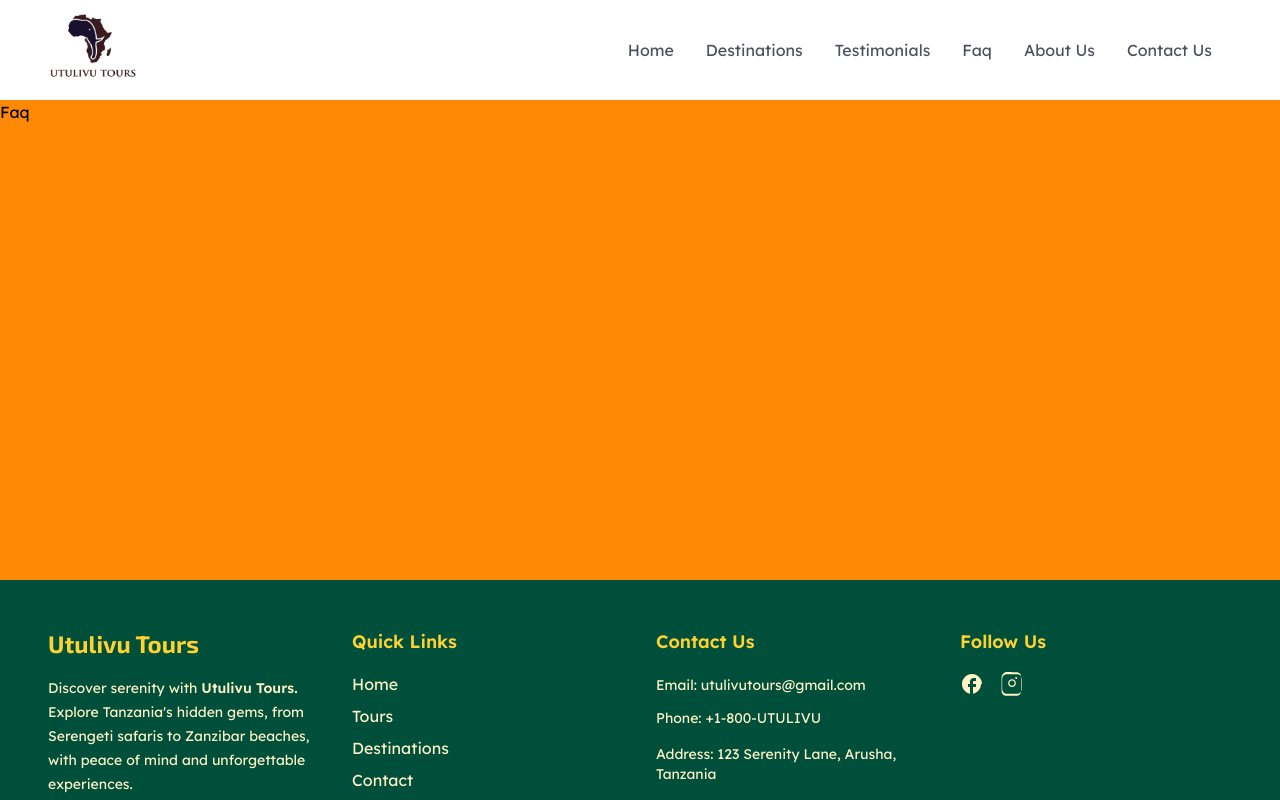
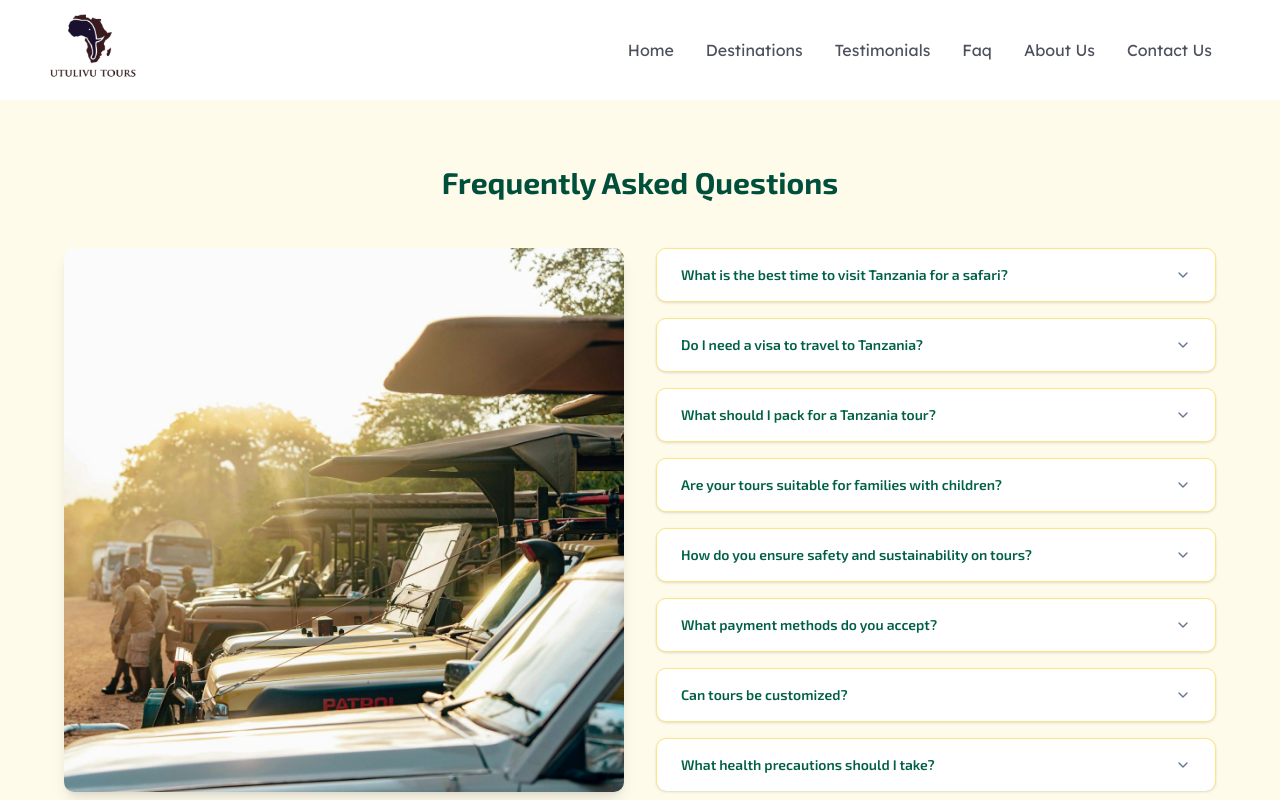
Before and after one commit to bojan09/utulivu-2.0, a React (Vite) app: page /faq in a window 1280 px wide. Shown: the top 800 px of the page. Built offline with nearby package versions, Linux system fonts and the light colour scheme.

Commit message:
Added Faq section

```diff
--- a/package.json
+++ b/package.json
@@ -10,6 +10,7 @@
     "preview": "vite preview"
   },
   "dependencies": {
+    "@radix-ui/react-accordion": "^1.2.12",
     "@radix-ui/react-dialog": "^1.1.15",
     "@radix-ui/react-slot": "^1.2.3",
     "@tailwindcss/vite": "^4.1.14",
--- /dev/null
+++ b/src/components/ui/accordion.tsx
@@ -0,0 +1,64 @@
+import * as React from "react"
+import * as AccordionPrimitive from "@radix-ui/react-accordion"
+import { ChevronDownIcon } from "lucide-react"
+
+import { cn } from "@/lib/utils"
+
+function Accordion({
+  ...props
+}: React.ComponentProps<typeof AccordionPrimitive.Root>) {
+  return <AccordionPrimitive.Root data-slot="accordion" {...props} />
+}
+
+function AccordionItem({
+  className,
+  ...props
+}: React.ComponentProps<typeof AccordionPrimitive.Item>) {
+  return (
+    <AccordionPrimitive.Item
+      data-slot="accordion-item"
+      className={cn("border-b last:border-b-0", className)}
+      {...props}
+    />
+  )
+}
+
+function AccordionTrigger({
+  className,
+  children,
+  ...props
+}: React.ComponentProps<typeof AccordionPrimitive.Trigger>) {
+  return (
+    <AccordionPrimitive.Header className="flex">
+      <AccordionPrimitive.Trigger
+        data-slot="accordion-trigger"
+        className={cn(
+          "focus-visible:border-ring focus-visible:ring-ring/50 flex flex-1 items-start justify-between gap-4 rounded-md py-4 text-left text-sm font-medium transition-all outline-none hover:underline focus-visible:ring-[3px] disabled:pointer-events-none disabled:opacity-50 [&[data-state=open]>svg]:rotate-180",
+          className
+        )}
+        {...props}
+      >
+        {children}
+        <ChevronDownIcon className="text-muted-foreground pointer-events-none size-4 shrink-0 translate-y-0.5 transition-transform duration-200" />
+      </AccordionPrimitive.Trigger>
+    </AccordionPrimitive.Header>
+  )
+}
+
+function AccordionContent({
+  className,
+  children,
+  ...props
+}: React.ComponentProps<typeof AccordionPrimitive.Content>) {
+  return (
+    <AccordionPrimitive.Content
+      data-slot="accordion-content"
+      className="data-[state=closed]:animate-accordion-up data-[state=open]:animate-accordion-down overflow-hidden text-sm"
+      {...props}
+    >
+      <div className={cn("pt-0 pb-4", className)}>{children}</div>
+    </AccordionPrimitive.Content>
+  )
+}
+
+export { Accordion, AccordionItem, AccordionTrigger, AccordionContent }
--- a/src/constants.ts
+++ b/src/constants.ts
@@ -350,3 +350,46 @@ export const testimonials = [
     avatar: "https://i.pravatar.cc/150?img=18",
   },
 ];
+
+export const faqs = [
+  {
+    question: "What is the best time to visit Tanzania for a safari?",
+    answer:
+      "The best time is during the dry season from June to October when wildlife is easier to spot around water sources. For the Great Migration in Serengeti, aim for January to March for calving season or July to October for river crossings.",
+  },
+  {
+    question: "Do I need a visa to travel to Tanzania?",
+    answer:
+      "Most visitors require a visa, which can be obtained on arrival or online via e-Visa. Check with your local Tanzanian embassy for specific requirements based on your nationality. Utulivu Tours can assist with visa guidance.",
+  },
+  {
+    question: "What should I pack for a Tanzania tour?",
+    answer:
+      "Pack lightweight, neutral-colored clothing, comfortable walking shoes, a hat, sunscreen, insect repellent, binoculars, and a reusable water bottle. For safaris, include layers for cool mornings/evenings. Don't forget any necessary medications and your passport.",
+  },
+  {
+    question: "Are your tours suitable for families with children?",
+    answer:
+      "Yes! We offer family-friendly itineraries with kid-appropriate activities, safe accommodations, and flexible pacing. Child discounts are available, and our guides are experienced in engaging young explorers.",
+  },
+  {
+    question: "How do you ensure safety and sustainability on tours?",
+    answer:
+      "Safety is our priority: All guides are certified, vehicles are well-maintained, and we follow COVID protocols. For sustainability, we partner with eco-lodges, support local communities, and promote Leave No Trace principles.",
+  },
+  {
+    question: "What payment methods do you accept?",
+    answer:
+      "We accept major credit cards, bank transfers, and PayPal. A 30% deposit secures your booking, with the balance due 60 days before departure. Flexible payment plans are available.",
+  },
+  {
+    question: "Can tours be customized?",
+    answer:
+      "Absolutely! We specialize in tailor-made itineraries. Whether you want a luxury safari, budget adventure, or honeymoon special, contact us to design your perfect trip.",
+  },
+  {
+    question: "What health precautions should I take?",
+    answer:
+      "Consult your doctor for vaccinations (e.g., Yellow Fever, Hepatitis). Malaria prophylaxis is recommended for most areas. We provide bottled water and ensure hygienic meals throughout the tour.",
+  },
+];
--- a/src/sections/Faq.tsx
+++ b/src/sections/Faq.tsx
@@ -1,9 +1,55 @@
+import {
+  Accordion,
+  AccordionContent,
+  AccordionItem,
+  AccordionTrigger,
+} from "@/components/ui/accordion";
+
+import faq_img from "../assets/images/faq_img.jpg";
+
+import { faqs } from "@/constants";
+
 const Faq = () => {
   return (
-    <section id="faq" className="h-[30rem] bg-orange-400">
-      Faq
+    <section id="faq" className="py-16 bg-amber-50 dark:bg-emerald-950">
+      <div className="container mx-auto px-4 lg:px-12">
+        <h2 className="text-3xl font-bold text-center mb-12 text-emerald-900 dark:text-amber-100">
+          Frequently Asked Questions
+        </h2>
+        <div className="grid md:grid-cols-2 gap-8 items-start max-w-6xl mx-auto">
+          {/* Decorative Image */}
+          <div className="order-2 md:order-1">
+            <img
+              src={faq_img}
+              alt="Person enjoying a safari adventure in Tanzania"
+              className="rounded-lg shadow-lg object-cover w-full h-auto max-h-96 md:max-h-[34rem]"
+            />
+            <p className="text-xs text-center mt-2 text-emerald-700 dark:text-amber-300">
+              Adventure awaits with Utulivu Tours!
+            </p>
+          </div>
+          {/* FAQ Accordion */}
+          <div className="order-1 md:order-2">
+            <Accordion type="single" collapsible className="space-y-4">
+              {faqs.map((faq, index) => (
+                <AccordionItem
+                  key={index}
+                  value={`item-${index}`}
+                  className="bg-white dark:bg-emerald-900 border border-amber-200 dark:border-emerald-800 rounded-lg overflow-hidden shadow-sm transition-all duration-200 hover:shadow-md"
+                >
+                  <AccordionTrigger className="px-6 py-4 text-left text-emerald-800 dark:text-amber-100 hover:text-emerald-600 dark:hover:text-amber-300 font-medium">
+                    {faq.question}
+                  </AccordionTrigger>
+                  <AccordionContent className="px-6 pb-4 text-emerald-700 dark:text-amber-200">
+                    {faq.answer}
+                  </AccordionContent>
+                </AccordionItem>
+              ))}
+            </Accordion>
+          </div>
+        </div>
+      </div>
     </section>
   );
 };
-
 export default Faq;
--- a/src/sections/Footer.tsx
+++ b/src/sections/Footer.tsx
@@ -114,21 +114,6 @@ const Footer = () => {
                   <path d="M12 7.353c-2.136 0-3.871 1.735-3.871 3.871 0 2.136 1.735 3.871 3.871 3.871 2.136 0 3.871-1.735 3.871-3.871 0-2.136-1.735-3.871-3.871-3.871zm0 6.366c-1.473 0-2.667-1.194-2.667-2.667 0-1.473 1.194-2.667 2.667-2.667 1.473 0 2.667 1.194 2.667 2.667 0 1.473-1.194 2.667-2.667 2.667zm5.203-7.681c0 .536-.435.971-.971.971-.536 0-.971-.435-.971-.971 0-.536.435-.971.971-.971.536 0 .971.435.971.971z" />
                 </svg>
               </a>
-              <a
-                href="https://twitter.com"
-                target="_blank"
-                rel="noopener noreferrer"
-                className="text-amber-100 dark:text-amber-50 hover:text-amber-400 hover:scale-110 transition-all duration-200"
-              >
-                <span className="sr-only">Twitter</span>
-                <svg
-                  className="w-6 h-6"
-                  fill="currentColor"
-                  viewBox="0 0 24 24"
-                >
-                  <path d="M23 3.008c-. gummies.83.367-1.718.616-2.654.725.954-.571 1.684-1.475 2.028-2.551-.891.528-1.877.912-2.925 1.12-.84-1.003-2.04-1.63-3.366-1.63-2.547 0-4.608 2.061-4.608 4.607 0 .36.04.71.118 1.047-3.828-.192-7.222-2.023-9.492-4.807-.397.682-.625 1.475-.625 2.322 0 1.602.815 3.016 2.05 3.846-.755-.025-1.465-.232-2.085-.579v.058c0 2.241 1.594 4.11 3.709 4.534-.388.106-.797.162-1.219.162-.298 0-.588-.029-.871-.081.59 1.841 2.299 3.182 4.324 3.218-1.585 1.242-3.58 1.982-5.75 1.982-.374 0-.744-.022-1.109-.065 2.062 1.323 4.51 2.093 7.143 2.093 8.571 0 13.255-7.098 13.255-13.254 0-.2-.005-.402-.014-.6.91-.657 1.7-1.477 2.323-2.41z" />
-                </svg>
-              </a>
             </div>
           </div>
         </div>
```
Also changed, not shown: src/assets/images/faq_img.jpg (added), 1 other file (tests, documents, lock files or other folders).
